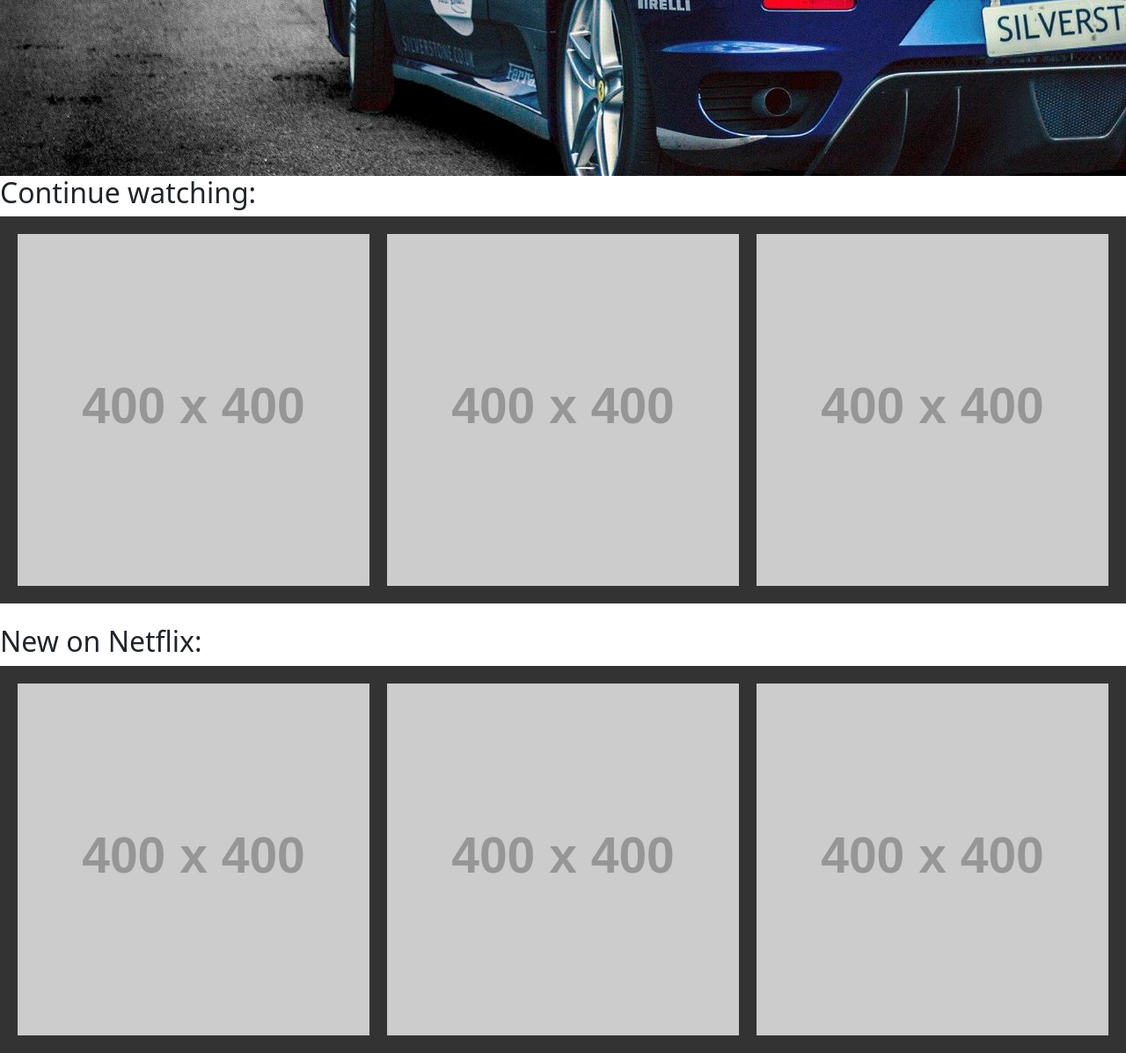
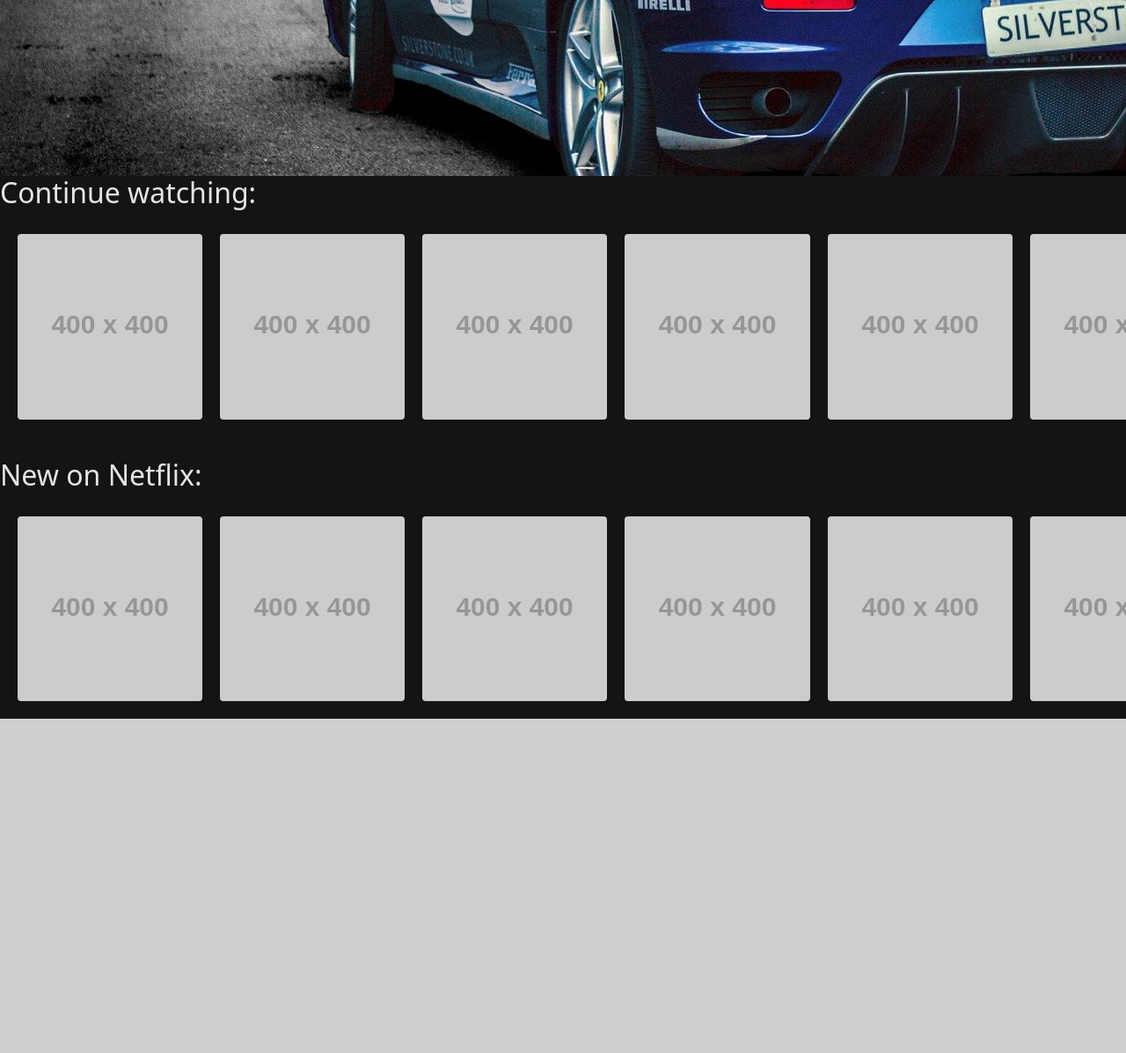
Before and after one commit to twin1nap/netflix_clone, a PHP site: page /Films/ in a window 1280 px wide. Shown: the part 664-1861 px from the top of the page at 88% size. After the commit the page ends 1481 px from the top, so only its background shows below. Run offline with PHP 8.4, Linux system fonts and the light colour scheme; grey boxes labelled with a size stand in for pictures from a placeholder-image service; some libraries are stand-ins or nearby versions.

Commit message:
some changes

```diff
--- a/css/style.css
+++ b/css/style.css
@@ -1,6 +1,9 @@
 html {
-    background-color: black;
     font-family: "Netflix-sans";
+}
+html body{
+    background-color: #141414;
+    color: #e5e5e5;
 }
 #player{
     width: 100%;
@@ -34,17 +37,19 @@ nav a.active{
 }
 
 div.scroll-container {
-    background-color: #333;
+    /* background-color: #333; */
     padding: 10px;
     display: flex;
-    width: 100%;
+    /* width: 100%; */
     overflow-x: auto;
-  }
+}
 
-  div.scroll-container img {
+div.scroll-container img {
+    width: 230.125px;
     padding: 10px;
     max-width: 100%;
     height: auto;
+    border-radius: 14px;
   }
 
 
```
Also changed, not shown: index.html (+11 -6 lines), player/index.html (added, +11 -0 lines).
